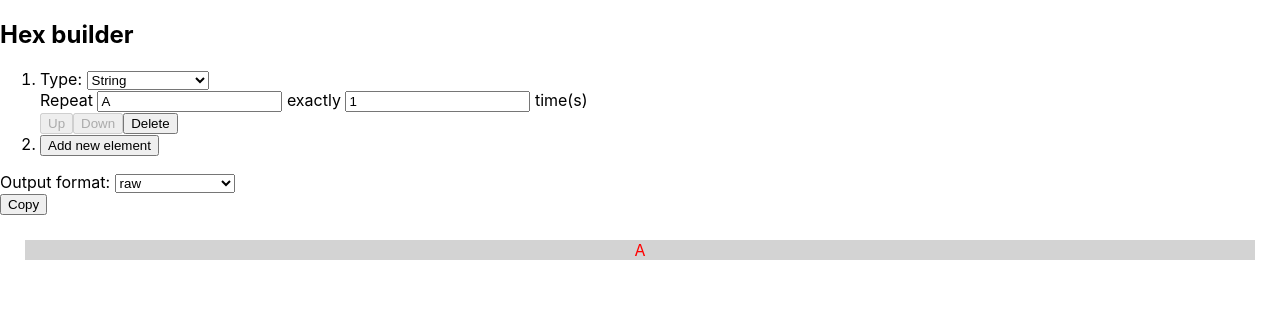
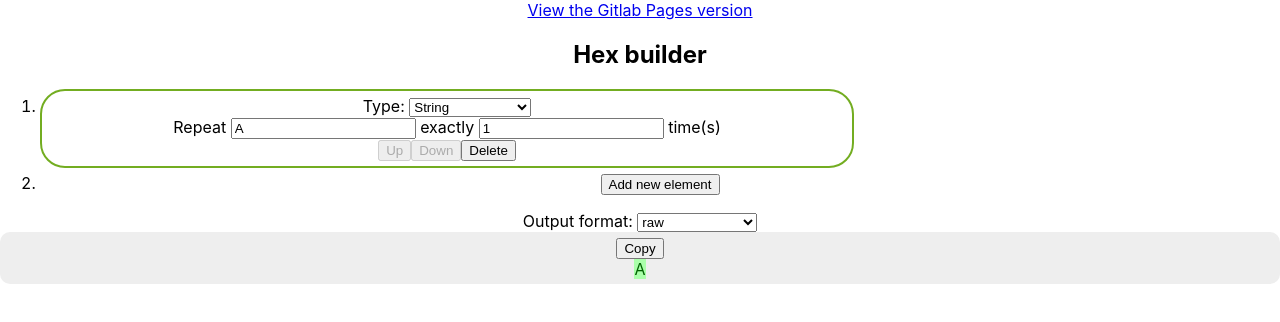
Before and after one commit to six-two/react_payload_builder, a React (Create React App) app: page / in a window 1280 px wide. Both pictures are taken after a click on the button "Add new element". Shown: the top 322 px of the page. Built offline with nearby package versions, Linux system fonts and the light colour scheme.

Commit message:
UI is now ugly, but should be more understandable

```diff
--- a/src/App.css
+++ b/src/App.css
@@ -1,38 +1,70 @@
 .App {
   text-align: center;
-}
-
-.App-logo {
-  height: 40vmin;
-  pointer-events: none;
-}
-
-@media (prefers-reduced-motion: no-preference) {
-  .App-logo {
-    animation: App-logo-spin infinite 20s linear;
-  }
-}
-
-.App-header {
-  background-color: #282c34;
-  min-height: 100vh;
-  display: flex;
-  flex-direction: column;
-  align-items: center;
-  justify-content: center;
-  font-size: calc(10px + 2vmin);
-  color: white;
 }
 
 .App-link {
   color: #61dafb;
 }
 
-@keyframes App-logo-spin {
-  from {
-    transform: rotate(0deg);
+.app-root {
+  align: center;
+  text-align: center;
+}
+
+.list-item {
+  border-radius: 25px;
+  border: 2px solid #73AD21;
+  padding: 5px;
+  margin-bottom: 5px;
+  width: 800px;
+}
+
+
+
+.list .multi-colored:nth-child(3n+0) {
+    border-color: red;
   }
-  to {
-    transform: rotate(360deg);
+
+.list.multi-colored:nth-child(3n+1) {
+    border-color: green;
   }
+
+.list .multi-colored:nth-child(3n+2) {
+    border-color: blue;
+  }
+
+/* .byteOutput  .multi-colored {
+    border-bottom: 1px solid;
+  } */
+
+.err-msg {
+  background-color: #ffaaaa;
+  border: 2px solid #f00;
+  padding: 3px;
 }
+
+  .byteOutput .multi-colored:nth-child(3n+0) {
+    color: #ff0000;
+      background-color: #ffaaaa;
+    }
+
+    .byteOutput .multi-colored:nth-child(3n+1) {
+      color: darkgreen;
+        background-color: #aaffaa;
+      }
+
+      .byteOutput .multi-colored:nth-child(3n+2) {
+        color: #0000ff;
+          background-color: #aaaaff;
+        }
+
+.byteOutput {
+  border-radius: 10px;
+  background-color: #eee;
+  text-align: center;
+  padding: 5px;
+ }
+
+ .byteOutput span {
+   overflow-wrap: break-word;
+ }
--- a/src/App.tsx
+++ b/src/App.tsx
@@ -19,7 +19,10 @@ export default class App extends React.Component<any, State> {
   render() {
     const colors: string[] = ["red", "green", "blue"]
     return (
-      <div>
+      <div className="app-root">
+        <a href="http://six-two.github.io/react_payload_builder">
+          View the Gitlab Pages version
+        </a>
         <HexBuilderListView
           onChange={this.onChange}
           entryClass={HexElementView}
@@ -29,7 +32,7 @@ export default class App extends React.Component<any, State> {
             return v;
           }} />
         <OutputView blueprints={this.state.blueprints} colors={colors}
-           />
+        />
       </div>
     );
   }
--- a/src/app/Common.ts
+++ b/src/app/Common.ts
@@ -1,6 +1,7 @@
 // Do not allow arbitrary large values for repeatCount, paddToLength, etc to
 // prevent you from accidentially DoS'ing yourself. Happened to me ;D
 export const MAX_REPEAT_INT = 100000 - 1;
+export const OUTPUT_COLORS = ["red", "green", "blue"];
 
 export function isValidRepeatCountWhileEditing(repeatCountString: string): boolean {
   if (repeatCountString === "") {
@@ -8,7 +9,7 @@ export function isValidRepeatCountWhileEditing(repeatCountString: string): boole
     return true;
   } else {
     const repeatCount = Number(repeatCountString);
-    return (repeatCount !== NaN) && (repeatCount > 0) && (repeatCount <= MAX_REPEAT_INT);
+    return (!isNaN(repeatCount)) && (repeatCount > 0) && (repeatCount <= MAX_REPEAT_INT);
   }
 }
 
--- a/src/app/views/hex/HexElementView.tsx
+++ b/src/app/views/hex/HexElementView.tsx
@@ -24,7 +24,7 @@ export default class HexElementView extends React.Component<HexElementViewProps,
 
   render() {
     return (
-      <div>
+      <div className="editListView">
         {"Type: "}
         <ChooseOptionView value={this.props.data.type} options={TYPES} onChange={this.onTypeChange} />
 
--- a/src/app/views/hex/OutputView.tsx
+++ b/src/app/views/hex/OutputView.tsx
@@ -17,7 +17,7 @@ FORMAT_MAP.set(RAW_FORMAT, "%s");
 function escapeOutputString(unescaped: string): string {
   // escape quote signs since they could mess up passing the payload to a program (eg printf)
   return unescaped.replace(/'/g, "\\x27").replace(/"/g, "\\x22")
-  // escape spaces, since the html does not handle consecutive whitespaces well
+    // escape spaces, since the html does not handle consecutive whitespaces well
     .replace(/ /g, "\\x20");
 }
 
@@ -65,8 +65,7 @@ export default class OutputView extends React.Component<Props, State> {
     const coloredByteString = escapedTaggedStrings.map(
       (value: TaggedString, i: number) => {
         const color: string = this.props.colors[i % this.props.colors.length];
-        return <span style={{ color: color, overflowWrap: "break-word" }}
-          key={value.key}>{value.str}</span>;
+        return <span className="multi-colored" key={value.key}>{value.str}</span>;
       });
 
     const customFormatTextField = this.state.outputFormat === CUSTOM_FORMAT ?
@@ -83,15 +82,18 @@ export default class OutputView extends React.Component<Props, State> {
           options={FORMATS} />
         {customFormatTextField}
         <br />
-        <CopyButton text={textToCopy} />
-        <br />
         {error ?
-          <span style={{ color: "red" }}>{error}</span> :
-          <div style={{ backgroundColor: "lightgray", textAlign: "center", margin: "25px" }}>
+          <span className="err-msg">{error}</span> :
+          <div  className="byteOutput">
+            <CopyButton text={textToCopy} />
+            <br />
             {parts[0]}
-            {coloredByteString}
+            <span>
+              {coloredByteString}
+            </span>
             {parts[1]}
-          </div>}
+          </div>
+        }
       </div>
     );
   }
--- a/src/app/views/list/ReorderableListItemView.tsx
+++ b/src/app/views/list/ReorderableListItemView.tsx
@@ -10,9 +10,9 @@ export default class ListItemView extends React.Component<Props, {}> {
 
   render() {
     return (
-      <div>
+      <li className="list-item multi-colored">
         {this.props.children}
-        <div>
+        <div className="list-item-controls">
           <input type="button"
             value="Up"
             onClick={this.onMoveUp}
@@ -25,7 +25,7 @@ export default class ListItemView extends React.Component<Props, {}> {
             value="Delete"
             onClick={this.onDelete} />
         </div>
-      </div>);
+      </li>);
   }
 
   onMoveUp() {
--- a/src/app/views/list/ReorderableListView.tsx
+++ b/src/app/views/list/ReorderableListView.tsx
@@ -16,11 +16,11 @@ export default class ReorderableListView extends React.Component<Props, State>{
     return (
       <div>
         <h2>Hex builder</h2>
-        <ol>
+        <ol className="list">
           {this.state.entries.map((elem, index) =>
-            <li key={elem.key}>
             <ListItemView
               index={index}
+              key={elem.key}
               isLast={index + 1 === this.state.entries.length}
               onItemDelete={this.onItemDeleted}
               onItemsSwap={this.onItemSwapped} >
@@ -28,7 +28,6 @@ export default class ReorderableListView extends React.Component<Props, State>{
                 { index: index, data: elem.data, onChange: this.onItemChange })}
 
             </ListItemView>
-            </li>
           )}
           <li key={-1}>
             <input type="button"
```
Lines whose indentation alone changed are shown as unchanged.
